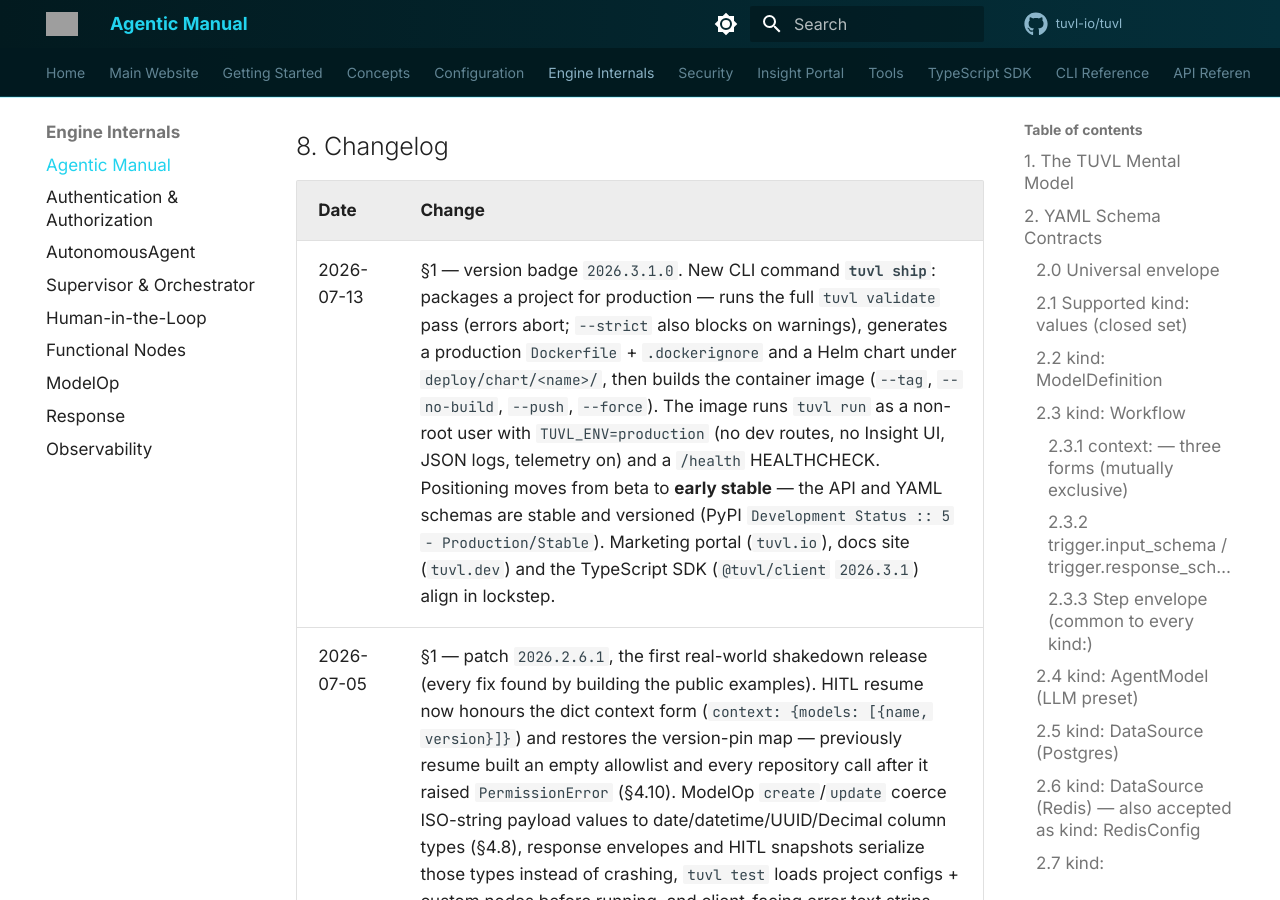
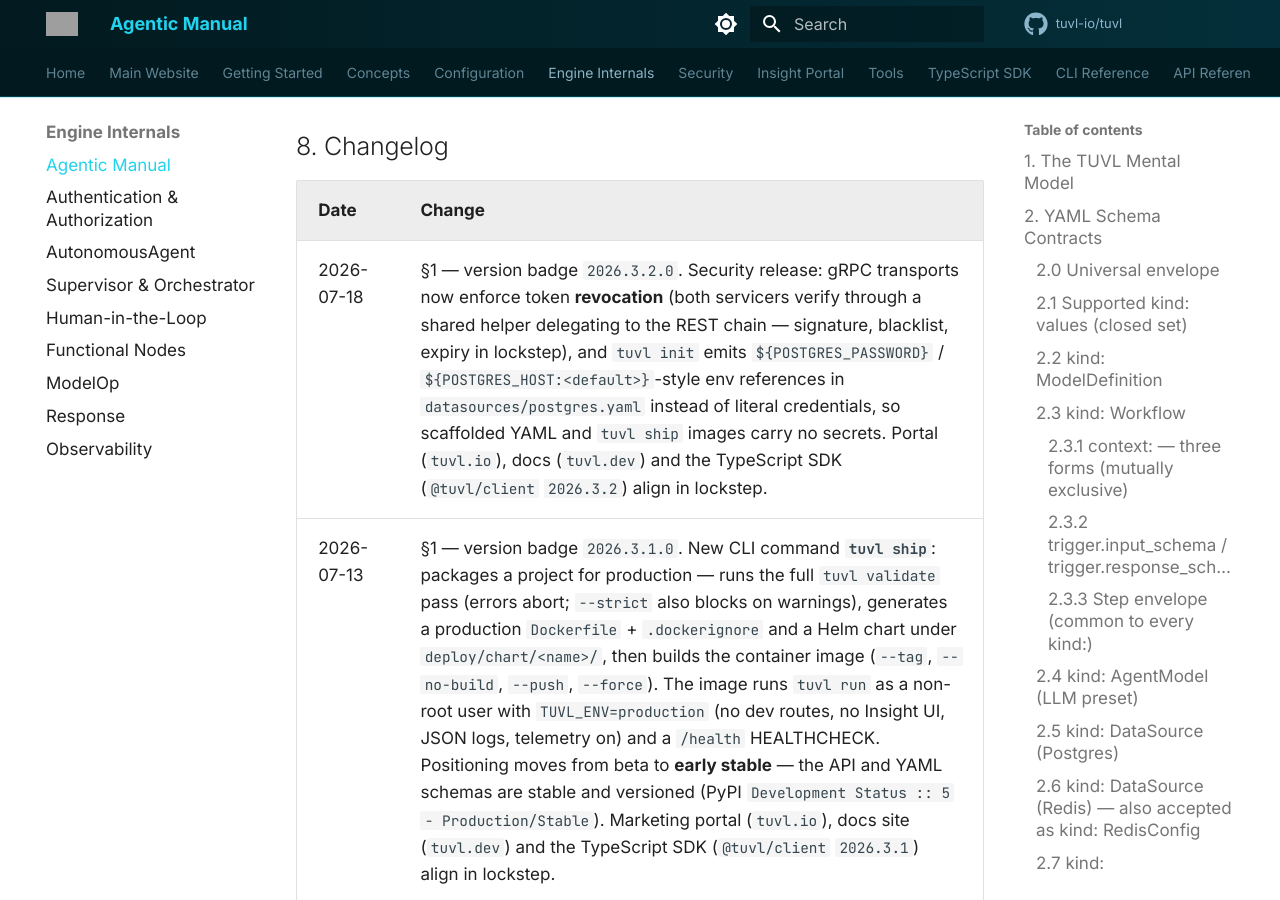
Before and after one commit to tuvl-io/docs, an MkDocs documentation site: the page built from docs/internals/tuvl-agentic-manual.md, in a window 1280 px wide and 900 px high, scrolled down 34267 px. Built offline with MkDocs 1.6.1 and Material for MkDocs 9.7.7, drawn with Linux system fonts in a browser that asks for light colours; comment, search, counter and statistics services are not loaded; the version menu is left out; grey boxes are pictures that could not be loaded.

Commit message:
docs: sync engine internals for 2026.3.2.0

````diff
--- a/docs/internals/tuvl-agentic-manual.md
+++ b/docs/internals/tuvl-agentic-manual.md
@@ -11,7 +11,7 @@
 
 TUVL is a **stateless ASGI router** that loads declarative YAML configurations at startup and mounts them as live FastAPI routes.
 
-> **Current version:** `2026.3.1.0`
+> **Current version:** `2026.3.2.0`
 > Run `tuvl --version` (alias `-v`) to confirm the active version at any time.
 
 ```mermaid
@@ -1268,6 +1268,7 @@ Business requirement
 
 | Date | Change |
 |---|---|
+| 2026-07-18 | §1 — version badge `2026.3.2.0`. Security release: gRPC transports now enforce token **revocation** (both servicers verify through a shared helper delegating to the REST chain — signature, blacklist, expiry in lockstep), and `tuvl init` emits `${POSTGRES_PASSWORD}` / `${POSTGRES_HOST:<default>}`-style env references in `datasources/postgres.yaml` instead of literal credentials, so scaffolded YAML and `tuvl ship` images carry no secrets. Portal (`tuvl.io`), docs (`tuvl.dev`) and the TypeScript SDK (`@tuvl/client` `2026.3.2`) align in lockstep. |
 | 2026-07-13 | §1 — version badge `2026.3.1.0`. New CLI command **`tuvl ship`**: packages a project for production — runs the full `tuvl validate` pass (errors abort; `--strict` also blocks on warnings), generates a production `Dockerfile` + `.dockerignore` and a Helm chart under `deploy/chart/<name>/`, then builds the container image (`--tag`, `--no-build`, `--push`, `--force`). The image runs `tuvl run` as a non-root user with `TUVL_ENV=production` (no dev routes, no Insight UI, JSON logs, telemetry on) and a `/health` HEALTHCHECK. Positioning moves from beta to **early stable** — the API and YAML schemas are stable and versioned (PyPI `Development Status :: 5 - Production/Stable`). Marketing portal (`tuvl.io`), docs site (`tuvl.dev`) and the TypeScript SDK (`@tuvl/client` `2026.3.1`) align in lockstep. |
 | 2026-07-05 | §1 — patch `2026.2.6.1`, the first real-world shakedown release (every fix found by building the public examples). HITL resume now honours the dict context form (`context: {models: [{name, version}]}`) and restores the version-pin map — previously resume built an empty allowlist and every repository call after it raised `PermissionError` (§4.10). ModelOp `create`/`update` coerce ISO-string payload values to date/datetime/UUID/Decimal column types (§4.8), response envelopes and HITL snapshots serialize those types instead of crashing, `tuvl test` loads project configs + custom nodes before running, and client-facing error text strips SQL statements/parameters. Embedding calls pass the declared `dimensions` to the provider (Matryoshka truncation). |
 | 2026-07-03 | §1 — version badge `2026.2.6`. Hardening release from the full-codebase review. New: `spec.supervisor.on_judge_error: ignore\|pause\|abort` (§4.14) for opt-in fail-closed LLM supervision, and configurable agent ceilings `TUVL_AGENT_PAUSE_MAX_S` / `TUVL_AGENT_TOOL_TIMEOUT_S` / `TUVL_AGENT_JUDGE_TIMEOUT_S`. The reserved `AutonomousAgent` exit `aborted` (raised by a supervisor/operator abort) is now documented (§4.13, §4.14) and required by **Golden Rule 26**; `tuvl validate` warns when it is unmapped and the runtime ends the run cleanly instead of raising. HITL `auth.required_group` is now enforced on resume (§4.10). Marketing portal (`tuvl.io`) and docs site (`tuvl.dev`) align to `v2026.2.6`. |
````
